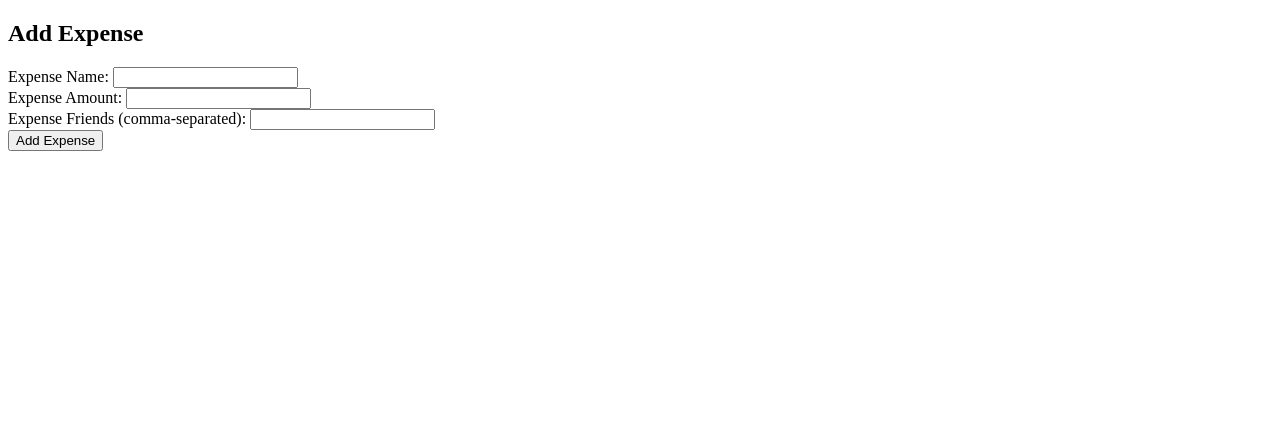
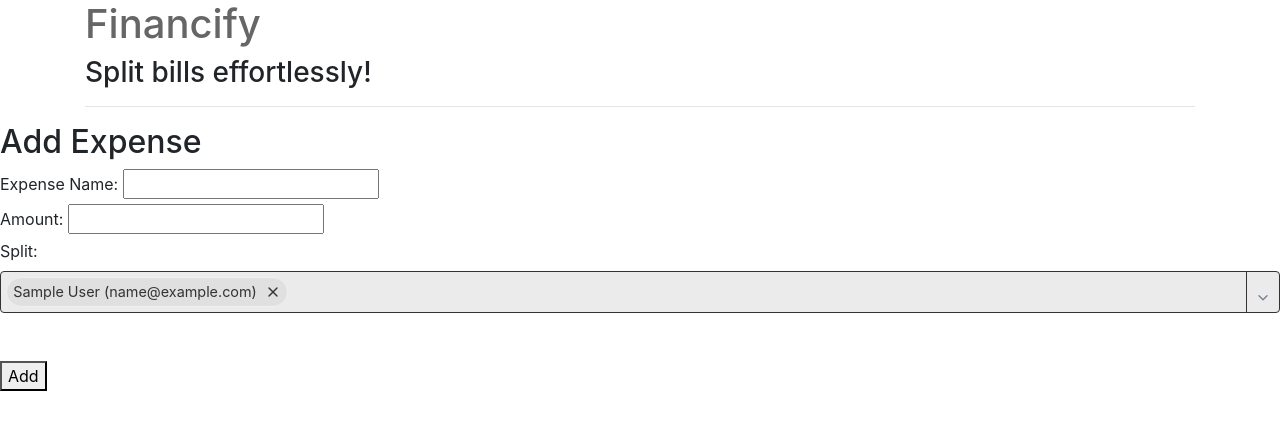
Before and after one commit to software-students-fall2023/5-final-project-generators, a Flask app: page /add in a window 1280 px wide. Shown: the top 430 px of the page. Run offline with Flask 3, Linux system fonts and the light colour scheme; the visitor is signed in with stand-in values (Sample User, id 1); a database or web service that is not in the repository returns one stand-in record (values such as "Sample title").

Commit message:
Add multi-user select in split

```diff
--- a/web_app/app.py
+++ b/web_app/app.py
@@ -1,8 +1,6 @@
-from web_app.db import db
-from web_app.defaults import SECRET_KEY
+import datetime
 
 from bson.objectid import ObjectId
-
 from flask import (
     Flask,
     render_template,
@@ -10,7 +8,6 @@ from flask import (
     redirect,
     url_for
 )
-
 from flask_login import (
     LoginManager,
     UserMixin,
@@ -19,8 +16,10 @@ from flask_login import (
     current_user,
     login_required,
 )
+from werkzeug.security import generate_password_hash, check_password_hash
 
-from werkzeug.security import generate_password_hash, check_password_hash
+from web_app.db import db, get_users
+from web_app.defaults import SECRET_KEY
 
 app = Flask(__name__)
 app.config["SECRET_KEY"] = SECRET_KEY
@@ -33,106 +32,114 @@ login_manager.init_app(app)
 # User class
 class User(UserMixin):
     def __init__(self, user_data):
-
         self.id = str(user_data['_id'])
-        self.username = user_data['username']
+        self.first_name = user_data['first_name']
+        self.last_name = user_data['last_name']
+        self.email = user_data['email']
 
 
 @login_manager.user_loader
 def load_user(user_id):
-
     user_data = db.users.find_one({'_id': ObjectId(user_id)})
     if not user_data:
         return None
     return User(user_data)
 
+
 @app.route('/register', methods=['GET', 'POST'])
 def register():
+    if request.method == 'POST':
+        first_name = request.form.get('first_name')
+        last_name = request.form.get('last_name')
+        email = request.form.get('email')
+        password = request.form.get('password')
 
-    if request.method == 'POST':
-        if db.users.find_one({'username': request.form.get('username')}):
-            return render_template('register.html', error='Username already exists.')
+        if any(not field for field in [first_name, last_name, email, password]):
+            return render_template('register.html', error='Please fill all the fields.')
+        if db.users.find_one({'email': email}):
+            return render_template('register.html', error='Email already exists.')
 
-        hashed_password = generate_password_hash(
-            request.form.get("password"), method="pbkdf2:sha256"
-        )
+        hashed_password = generate_password_hash(password, method="pbkdf2:sha256")
+        db.users.insert_one({
+            'first_name': first_name,
+            'last_name': last_name,
+            'email': email,
+            'password': hashed_password,
+            'created_at': datetime.datetime.utcnow()
+        })
 
-        db.users.insert_one(
-            {'username': request.form.get('username'), 'password': hashed_password}
-        )
-
-        user_data = db.users.find_one({'username': request.form.get('username')})
+        user_data = db.users.find_one({'email': email})
         user = User(user_data)
         login_user(user)
         return redirect(url_for('index'))
 
     return render_template('register.html')
 
+
 @app.route('/login', methods=['GET', 'POST'])
 def login():
-
     if request.method == 'POST':
-        username = request.form.get('username')
+        email = request.form.get('email')
         password = request.form.get('password')
-        user_data = db.users.find_one({'username': username})
+        user_data = db.users.find_one({'email': email})
 
         if user_data and check_password_hash(user_data['password'], password):
             user = User(user_data)
             login_user(user)
             return redirect(url_for('index'))
-        return render_template('login.html', error='Invalid username or password.')
+        return render_template('login.html', error='Invalid email or password.')
 
     return render_template('login.html')
 
+
 @app.route('/')
 def index():
+    if current_user.is_authenticated:
+        expenses = db.expenses.find({'paid_by': ObjectId(current_user.get_id())})
+        return render_template('index.html', expenses=expenses)
+    return render_template('register.html')
 
-    if current_user.is_authenticated:
-        expenses = db.expenses.find({'expense_friends': {'$in': [current_user.get_id()]}})
-        return render_template('index.html', expenses = expenses)
-    return render_template('register.html')
 
 @app.route('/expense/<expense_id>')
 @login_required
 def expense(expense_id):
-
-    expense = db.expenses.find_one({'_id' : ObjectId(expense_id)})
+    expense = db.expenses.find_one({'_id': ObjectId(expense_id)})
 
     if (expense):
-        return render_template('expense.html', expense = expense)
+        return render_template('expense.html', expense=expense)
     else:
         return redirect(url_for('index'))
 
-@app.route('/add', methods = ['GET', 'POST'])
+
+@app.route('/add', methods=['GET', 'POST'])
 @login_required
 def add():
+    if request.method == 'GET':
+        return render_template('add.html', users=get_users())
+    else:
+        name = request.form.get('name')
+        amount = float(request.form.get('amount'))
+        splits = request.form.get('splits').strip().split(',')
 
-    if (request.method == 'GET'):
-        return render_template('add.html')
-
-    else:
-        expense_name = request.form.get('expense_name')
-        expense_amount = int(request.form.get('expense_amount'))
-        expense_friends = request.form.get('expense_friends').strip().split(',')
-
-        expense_friends.append(current_user.get_id())
-        per_head_cost = expense_amount/len(expense_friends)
+        splits.append(current_user.email)
+        per_head_cost = amount / len(splits)
 
         db.expenses.insert_one({
-            'expense_name': expense_name,
-            'expense_amount': expense_amount,
-            'expense_friends': expense_friends,
-            'per_head_cost': per_head_cost
+            'name': name,
+            'amount': amount,
+            'paid_by': ObjectId(current_user.get_id()),
+            'splits': {friend: per_head_cost for friend in splits}
         })
 
         return redirect(url_for('index'))
 
+
 @app.route('/logout')
 @login_required
 def logout():
-
     logout_user()
     return redirect(url_for('index'))
 
+
 if __name__ == '__main__':
     app.run(port=8001, debug=True)
--- a/web_app/db.py
+++ b/web_app/db.py
@@ -8,15 +8,21 @@ from web_app.defaults import (
     DATABASE_NAME
 )
 
+USERS_COLLECTION = 'users'
+EXPENSES_COLLECTION = 'expenses'
+
 if MONGO_DB_USERNAME and MONGO_DB_PASSWORD:
     connection = pymongo.MongoClient(
         MONGO_DB_HOST,
         MONGO_DB_PORT,
-        # username=MONGO_DB_USERNAME,
-        # password=MONGO_DB_PASSWORD,
+        username=MONGO_DB_USERNAME,
+        password=MONGO_DB_PASSWORD,
     )
-
 else:
     connection = pymongo.MongoClient(MONGO_DB_HOST, MONGO_DB_PORT)
 
 db = connection[DATABASE_NAME]
+
+
+def get_users():
+    return db[USERS_COLLECTION].find({})
--- /dev/null
+++ b/web_app/static/css/multiSelectTag.css
@@ -0,0 +1,160 @@
+/*
+* The code below is for styled multiple select HTML tag.
+* Copyright: https://github.com/habibmhamadi/multi-select-tag
+*/
+
+@import url('https://fonts.googleapis.com/css2?family=Josefin+Sans');
+@import url('https://fonts.googleapis.com/css2?family=Montserrat');
+
+
+.mult-select-tag {
+    display: flex;
+    width: 100%;
+    flex-direction: column;
+    align-items: center;
+    position: relative;
+    --tw-shadow: 0 1px 3px 0 rgb(0 0 0 / 0.1), 0 1px 2px -1px rgb(0 0 0 / 0.1);
+    --tw-shadow-color: 0 1px 3px 0 var(--tw-shadow-color), 0 1px 2px -1px var(--tw-shadow-color);
+    --border-color: #333;
+    margin-bottom: 1.5em;
+}
+
+.mult-select-tag .wrapper {
+    width: 100%
+}
+
+.mult-select-tag .body {
+    display: flex;
+    background: #EBEBEB;
+    border: 1px solid #333;
+    min-height: 2.15rem;
+    width: 100%;
+    min-width: 14rem
+}
+
+.mult-select-tag .input-container {
+    display: flex;
+    flex-wrap: wrap;
+    flex: 1 1 auto;
+    padding: .1rem
+}
+
+.mult-select-tag .input-body {
+    display: flex;
+    width: 100%
+}
+
+.mult-select-tag .input {
+    flex: 1;
+    background: 0 0;
+    border-radius: .25rem;
+    padding: .45rem;
+    margin: 10px;
+    color: #2d3748;
+    outline: 0;
+    border: 1px solid var(--border-color)
+}
+
+.mult-select-tag .btn-container {
+    color: #e2ebf0;
+    padding: .5rem;
+    display: flex;
+    border-left: 1px solid var(--border-color)
+}
+
+.mult-select-tag button {
+    cursor: pointer;
+    width: 100%;
+    color: #718096;
+    outline: 0;
+    height: 100%;
+    border: none;
+    padding: 0;
+    background: 0 0;
+    background-image: none;
+    appearance: none;
+    text-transform: none;
+    margin: 0;
+}
+
+.mult-select-tag button:first-child {
+    width: 1rem;
+    height: 90%
+}
+
+.mult-select-tag .drawer {
+    position: absolute;
+    background: #fff;
+    max-height: 15rem;
+    z-index: 40;
+    top: 98%;
+    width: 100%;
+    overflow-y: scroll;
+    border: 1px solid var(--border-color);
+    border-radius: .25rem
+}
+
+.mult-select-tag ul {
+    list-style-type: none;
+    padding: .5rem;
+    margin: 0
+}
+
+.mult-select-tag ul li {
+    padding: .5rem;
+    border-radius: .25rem;
+    cursor: pointer
+}
+
+.mult-select-tag ul li:hover {
+    background: rgb(243 244 246)
+}
+
+.mult-select-tag .item-container {
+    display: flex;
+    justify-content: center;
+    align-items: center;
+    color: #333333;
+    padding: .2rem .4rem;
+    margin: .2rem;
+    font-weight: 500;
+    border: 1px solid #f0f0f0;
+    background: #e0e0e0;
+    border-radius: 9999px
+}
+
+.mult-select-tag .item-label {
+    max-width: 100%;
+    line-height: 1;
+    font-size: 0.9rem;
+    font-weight: 400;
+    flex: 0 1 auto;
+    color: #333333
+}
+
+.mult-select-tag .item-close-container {
+    display: flex;
+    flex: 1 1 auto;
+    flex-direction: row-reverse
+}
+
+.mult-select-tag .item-close-svg {
+    width: 1rem;
+    margin-left: .5rem;
+    height: 1rem;
+    cursor: pointer;
+    border-radius: 9999px;
+    display: block
+}
+
+.hidden {
+    display: none
+}
+
+.mult-select-tag .shadow {
+    box-shadow: var(--tw-ring-offset-shadow, 0 0 #0000), var(--tw-ring-shadow, 0 0 #0000), var(--tw-shadow)
+}
+
+.mult-select-tag .rounded {
+    border-radius: .375rem
+}
--- a/web_app/templates/add.html
+++ b/web_app/templates/add.html
@@ -1,30 +1,34 @@
-<!DOCTYPE html>
-<html lang="en">
-<head>
-    <meta charset="UTF-8">
-    <meta name="viewport" content="width=device-width, initial-scale=1.0">
-    <title>Add Expense</title>
-</head>
-<body>
+{% extends 'layouts/layout.html' %}
 
+{% block title %}
+    Add Expense | Financify
+{% endblock %}
+
+{% block content %}
 <h2>Add Expense</h2>
 
 <form action="{{ url_for('add') }}" method="POST">
 
-    <label for="expense_name">Expense Name:</label>
-    <input type="text" id="expense_name" name="expense_name" required>
+    <label for="name">Expense Name:</label>
+    <input type="text" id="name" name="name" required>
     <br>
 
-    <label for="expense_amount">Expense Amount:</label>
-    <input type="number" id="expense_amount" name="expense_amount" required>
+    <label for="amount">Amount:</label>
+    <input type="number" id="amount" name="amount" min="0" step="0.01" required>
     <br>
 
-    <label for="expense_friends">Expense Friends (comma-separated):</label>
-    <input type="text" id="expense_friends" name="expense_friends" required>
+    <label for="splits">Split:</label>
+    <select id="splits" name="splits" multiple>
+        {% for user in users %}
+            <option value="{{ user.email }}" {% if user.selected %}selected{% endif %}>{{ user.first_name + ' ' + user.last_name + ' (' + user.email + ')' }}</option>
+        {% endfor %}
+    </select>
     <br>
 
-    <button type="submit">Add Expense</button>
+    <button type="submit">Add</button>
 </form>
 
-</body>
-</html>
+<script>
+    new MultiSelectTag('splits');
+</script>
+{% endblock %}
--- a/web_app/templates/layouts/layout.html
+++ b/web_app/templates/layouts/layout.html
@@ -6,6 +6,8 @@
     <link rel="stylesheet" href="{{ url_for('static', filename='css/main.css') }}">
     <link rel="stylesheet" href="https://cdn.jsdelivr.net/npm/bootstrap@4.3.1/dist/css/bootstrap.min.css"
           integrity="sha384-ggOyR0iXCbMQv3Xipma34MD+dH/1fQ784/j6cY/iJTQUOhcWr7x9JvoRxT2MZw1T" crossorigin="anonymous">
+    <link rel="stylesheet" href="{{ url_for('static', filename='css/multiSelectTag.css') }}">
+    <script src="{{ url_for('static', filename='js/multiSelectTag.js') }}"></script>
     {% block head %}{% endblock %}
 </head>
 
--- a/web_app/templates/login.html
+++ b/web_app/templates/login.html
@@ -16,8 +16,8 @@
 
         <form action="{{ url_for('login') }}" method="POST" class="mt-3" style="max-width: 50%; margin: auto;">
             <div class="form-group">
-                <label for="username">Username</label>
-                <input type="text" name="username" id="username" class="form-control" required>
+                <label for="email">Email</label>
+                <input type="text" name="email" id="email" class="form-control" required>
             </div>
             <div class="form-group">
                 <label for="password">Password</label>
```
Also changed, not shown: web_app/templates/expense.html (+15 -3 lines), web_app/templates/index.html (+16 -5 lines), web_app/templates/register.html (+11 -3 lines), web_app/static/css/homepage.css (deleted), web_app/static/css/main.css (added), web_app/static/js/multiSelectTag.js (added), 4 other files.
